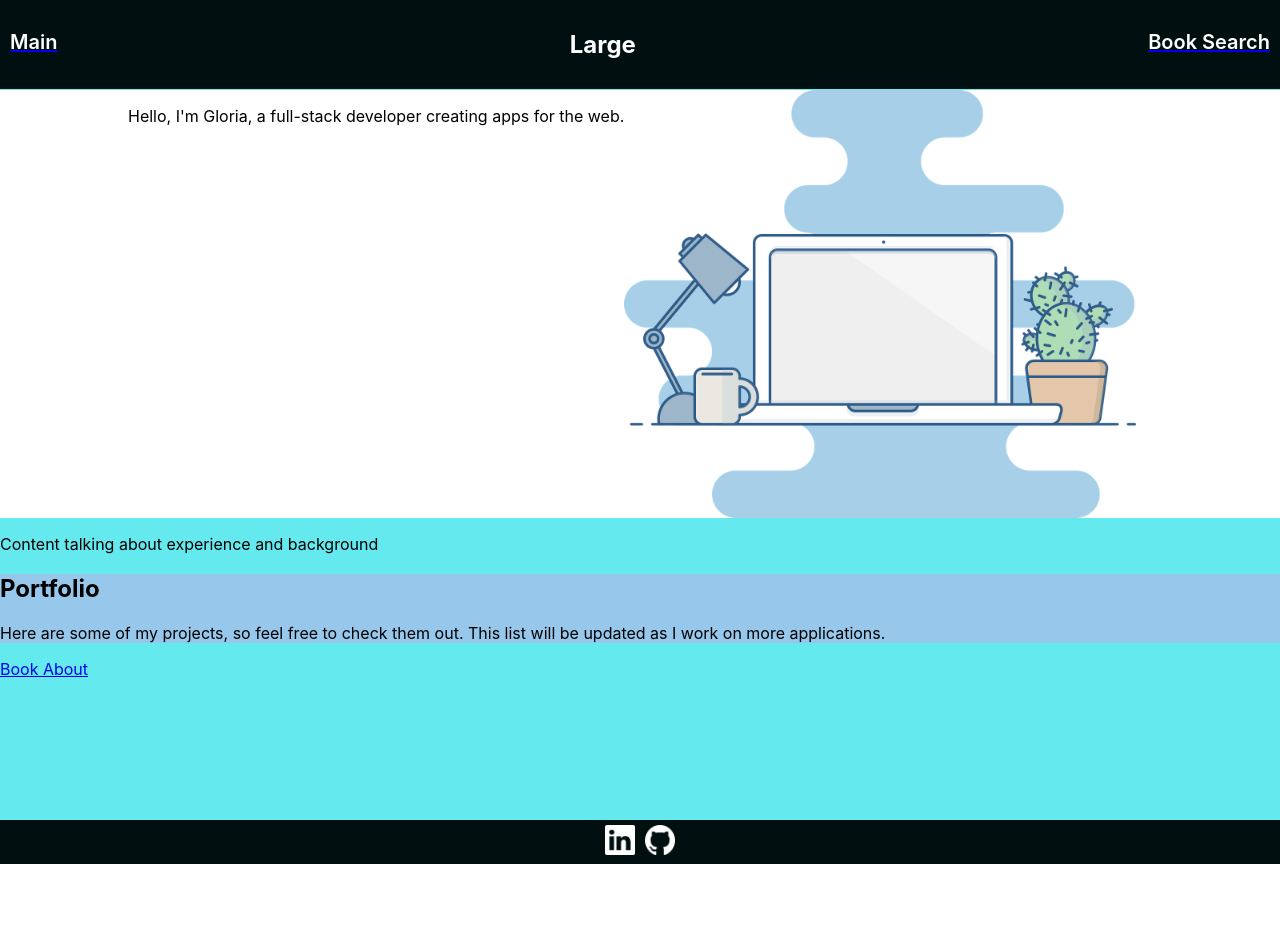
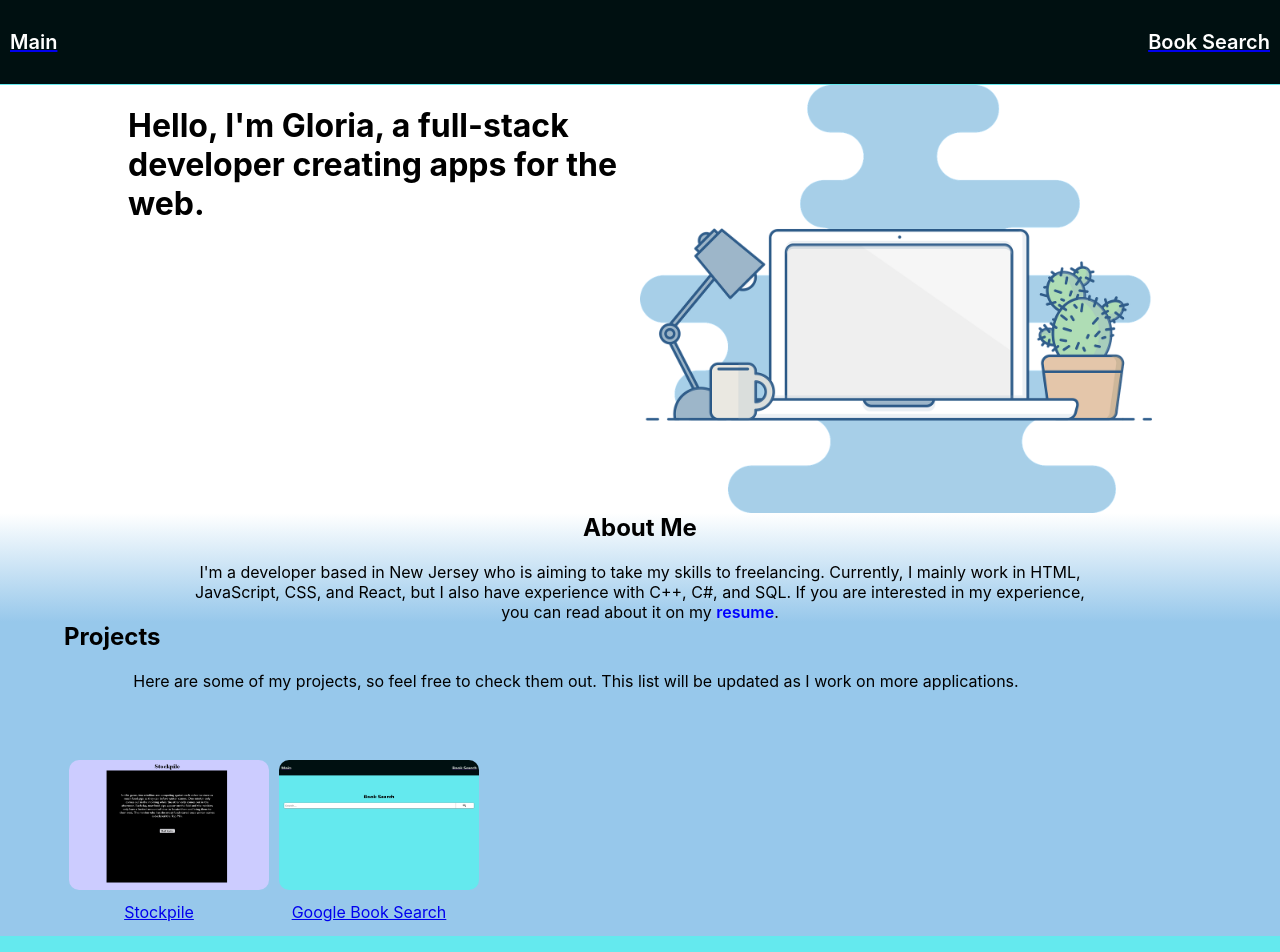
Before and after one commit to G-Audige/Portfolio-Piece, a React (Create React App) app: page / in a window 1280 px wide. Shown: the top 952 px of the page. Before the commit the page ends 864 px from the top, so only its background shows below. Built offline with nearby package versions, Linux system fonts and the light colour scheme.

Commit message:
Added content

```diff
--- a/src/components/BookSearchDisplay.css
+++ b/src/components/BookSearchDisplay.css
@@ -10,16 +10,18 @@
   white-space: initial;
   width: 190px;
   height: 250px;
+  margin: 1%;
 }
 .book a {
   text-decoration: none;
 }
+
 .search-display {
   background-color: #eef6fc;
   border: 1px solid #97c8eb;
   display: flex;
   flex-wrap: wrap;
-  justify-content: space-around;
+  /* justify-content: space-around; */
   margin: auto;
   padding: 5px 10px 5px 10px;
 }
--- a/src/components/Header.jsx
+++ b/src/components/Header.jsx
@@ -9,12 +9,12 @@ function Header() {
       <Link to='/'>
         <p>Main</p>
       </Link>
-      <div>
+      {/* <div>
         <h2 className='default'>Default</h2>
         <h2 className='large'>Large</h2>
         <h2 className='medium'>Medium</h2>
         <h2 className='small'>Small</h2>
-      </div>
+      </div> */}
       <div className='dropdown-container'>
         <Link to='/books'>
           <p>Book Search</p>
--- a/src/components/PDFViewer.jsx
+++ b/src/components/PDFViewer.jsx
@@ -2,8 +2,8 @@ import React from 'react';
 
 const PDFViewer = () => {
   return (
-    <div>
-      <iframe src='Resume.pdf' />
+    <div id=''>
+      <iframe src='Resume.pdf' width='100%' height='1000px' />
     </div>
   );
 };
--- a/src/pages/AboutBooks.css
+++ b/src/pages/AboutBooks.css
@@ -7,6 +7,10 @@
   margin: auto;
   padding: 10px;
   position: absolute;
-  top: 20%;
-  left: 18%;
+  height: fit-content;
+  width: fit-content;
+  top: 30%;
+  left: 30%;
+  bottom: 70%;
+  right: 30%;
 }
--- a/src/pages/Main.css
+++ b/src/pages/Main.css
@@ -1,5 +1,18 @@
 #main {
-  padding-top: 90px;
+  padding-top: 85px;
+}
+#experience {
+  background-image: linear-gradient(white, #97c8eb);
+  margin-bottom: -20px;
+  margin-top: -20px;
+}
+#experience h2 {
+  text-align: center;
+}
+#experience p {
+  text-align: center;
+  margin: auto;
+  width: 70%;
 }
 #intro {
   background-color: white;
@@ -12,6 +25,43 @@
 #intro-1 img {
   width: 50%;
 }
-#projects {
+#intro-1 h1 {
+  width: 50%;
+}
+#portfolio {
   background-color: #97c8eb;
 }
+#portfolio h2 {
+  margin-left: 5%;
+  /* margin: auto; */
+}
+#portfolio p {
+  text-align: center;
+  width: 90%;
+}
+#projects {
+  display: flex;
+  flex-wrap: wrap;
+  margin: 5%;
+}
+.project {
+  width: 200px;
+  text-align: center;
+  margin: 5px;
+}
+.project img {
+  width: 100%;
+  height: 130px;
+  border-radius: 10px;
+}
+.project p {
+  line-height: 5px;
+}
+#resume a {
+  color: blue;
+  font-weight: 600;
+  text-decoration: none;
+}
+#resume a:hover {
+  color: white;
+}
--- a/src/pages/Main.jsx
+++ b/src/pages/Main.jsx
@@ -9,26 +9,51 @@ function Main() {
     <div id='main'>
       <div id='intro'>
         <div id='intro-1'>
-          <p>
+          <h1>
             Hello, I'm Gloria, a full-stack developer creating apps for the web.
-          </p>
+          </h1>
 
           <img src='laptop.png' alt='At work' id='laptop' />
         </div>
       </div>
-      <div>
-        <p>Content talking about experience and background</p>
+      <div id='experience'>
+        <h2>About Me</h2>
+        <p>
+          I'm a developer based in New Jersey who is aiming to take my skills to
+          freelancing. Currently, I mainly work in HTML, JavaScript, CSS, and
+          React, but I also have experience with C++, C#, and SQL. If you are
+          interested in my experience, you can read about it on my{' '}
+          <span id='resume'>
+            <Link to='/resume' target='_blank'>
+              resume
+            </Link>
+          </span>
+          .
+        </p>
       </div>
-      <div id='projects'>
-        <h2>Portfolio</h2>
+      <div id='portfolio'>
+        <h2>Projects</h2>
         <p>
           Here are some of my projects, so feel free to check them out. This
           list will be updated as I work on more applications.
         </p>
+        <div id='projects'>
+          <div className='project'>
+            <a href='https://g-audige.github.io/Stockpile/'>
+              <img src='Stockpile.png' />
+            </a>
+            <a href='https://github.com/G-Audige/Stockpile'>
+              <p>Stockpile</p>
+            </a>
+          </div>
+          <div className='project'>
+            <Link to='/aboutBooks'>
+              <img src='Search.png' />
+              <p>Google Book Search</p>
+            </Link>
+          </div>
+        </div>
       </div>
-      <Link to='/aboutBooks'>
-        <p>Book About</p>
-      </Link>
     </div>
   );
 }
--- /dev/null
+++ b/src/pages/Resume.css
@@ -0,0 +1,5 @@
+#pdf {
+  padding-top: 90px;
+  height: 100vh;
+  width: 100vw;
+}
--- a/src/pages/Resume.jsx
+++ b/src/pages/Resume.jsx
@@ -1,9 +1,10 @@
+import './Resume.css';
 import React from 'react';
 import PDFViewer from '../components/PDFViewer';
 
 function Resume() {
   return (
-    <div>
+    <div id='pdf'>
       <PDFViewer />
     </div>
   );
```
Also changed, not shown: public/Search.png (added), public/Stockpile.png (added), src/components/PDFViewer.css (added).
